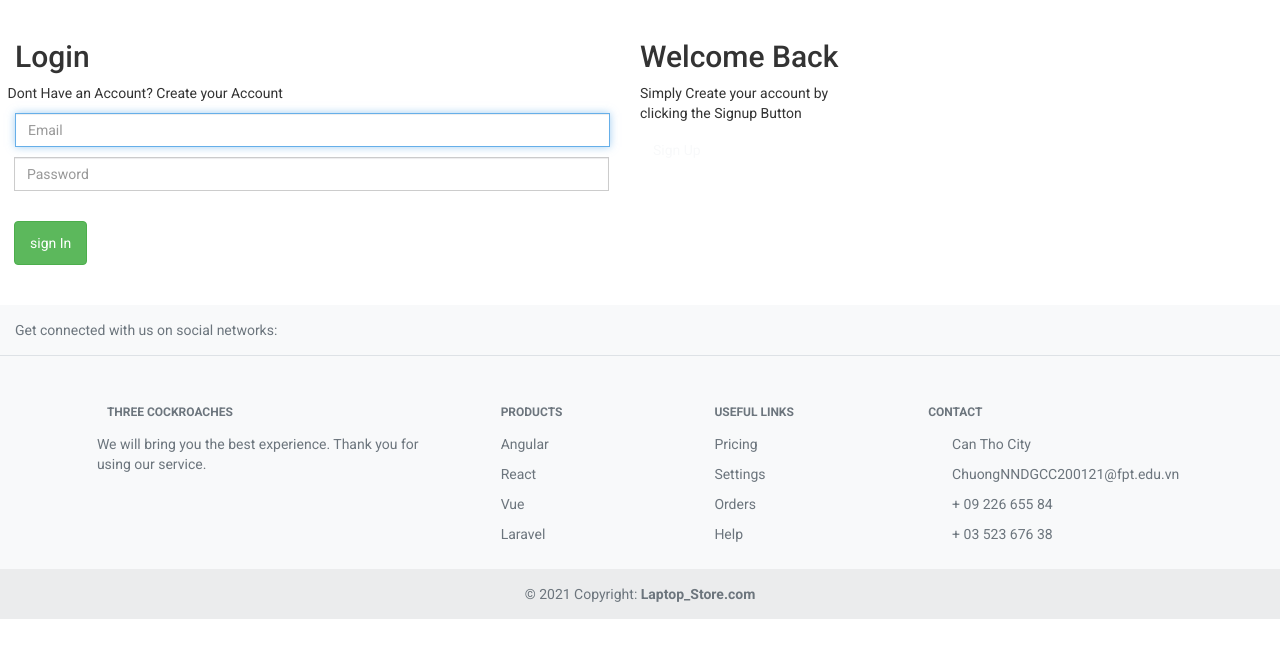
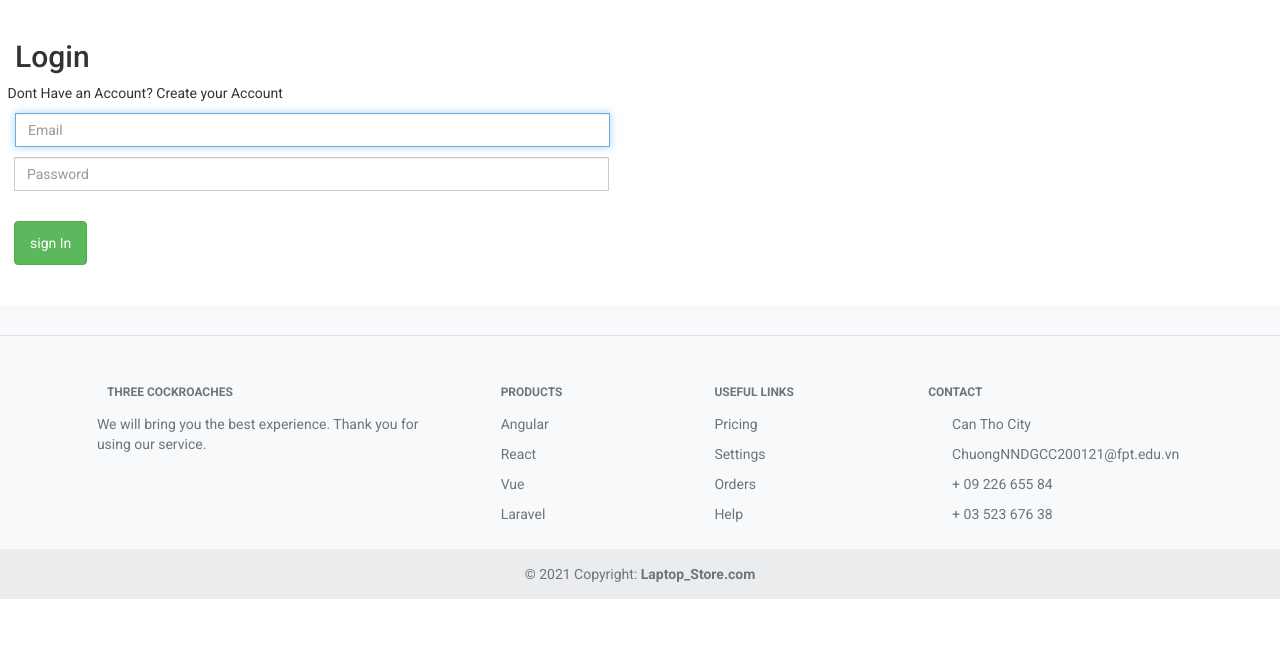
Before and after one commit to lamphat123/laptopstore, a Symfony app: template templates/security/login.html.twig in a window 1280 px wide. Shown: the part 62-720 px from the top of the page. Run offline with Twig, Linux system fonts and the light colour scheme; the template is opened without the code that fills it, so the values that code supplies are empty; some libraries are stand-ins or nearby versions.

Commit message:
Adjust the home page

```diff
--- a/templates/base.html.twig
+++ b/templates/base.html.twig
@@ -81,33 +81,7 @@
   <footer class="text-center text-lg-start bg-light text-muted">
     <!-- Section: Social media -->
     <section class="d-flex justify-content-center justify-content-lg-between p-4 border-bottom">
-      <!-- Left -->
-      <div class="me-5 d-none d-lg-block">
-        <span>Get connected with us on social networks:</span>
-      </div>
-      <!-- Left -->
-      <!-- Right -->
-      <div>
-        <a href="" class="me-4 text-reset">
-          <i class="fab fa-facebook-f"></i>
-        </a>
-        <a href="" class="me-4 text-reset">
-          <i class="fab fa-twitter"></i>
-        </a>
-        <a href="" class="me-4 text-reset">
-          <i class="fab fa-google"></i>
-        </a>
-        <a href="" class="me-4 text-reset">
-          <i class="fab fa-instagram"></i>
-        </a>
-        <a href="" class="me-4 text-reset">
-          <i class="fab fa-linkedin"></i>
-        </a>
-        <a href="" class="me-4 text-reset">
-          <i class="fab fa-github"></i>
-        </a>
-      </div>
-      <!-- Right -->
+
     </section>
     <!-- Section: Social media -->
 
--- a/templates/security/login.html.twig
+++ b/templates/security/login.html.twig
@@ -1,6 +1,7 @@
 {% extends 'base.html.twig' %}
 
-{% block title %}Log in!{% endblock %}
+{% block title %}Log in!
+{% endblock %}
 
 {% block body %}
 	<form method="post">
@@ -10,17 +11,21 @@
 
 		{% if app.user %}
 			<div class="mb-3">
-            You are logged in as {{ app.user.userIdentifier }}, <a href="{{ path('app_logout') }}">Logout</a>
+				You are logged in as
+				{{ app.user.userIdentifier }},
+				<a href="{{ path('app_logout') }}">Logout</a>
 			</div>
 		{% endif %}
-    <body   >
-    <div class="container-fluid" >
+		<body>
+			<div class="container-fluid">
 				<div class=" no-pdding login-box">
 					<div class="row no-margin w-100 bklmj">
 						<div class="col-lg-6 col-md-6 log-det">
 							<h2>Login</h2>
 							<div class="row no-margin past">
-                                <p>Dont Have an Account? <span>Create your Account</span> </p>
+								<p>Dont Have an Account?
+									<span>Create your Account</span>
+								</p>
 							</div>
 							<div class="input-group mb-3">
 								<div class="input-group mb-3">
@@ -30,22 +35,12 @@
 									<input type="password" name="password" placeholder="Password" id="inputPassword" class="form-control" autocomplete="current-password" required>
 								</div>
 
-                            <input type="hidden" name="_csrf_token"
-                                 value="{{ csrf_token('authenticate') }}">
+								<input type="hidden" name="_csrf_token" value="{{ csrf_token('authenticate') }}">
 								<div class="right-bkij mb-3">
 									<br>
 									<button class="btn btn-success btn-round" type="submit">sign In</button>
 								</div>
 								<br>
-
-                            </div>
-
-                        </div>
-                        <div class="col-lg-6 col-md-6 box-de">
-                            <div class="ditk-inf">
-                                <h2 class="w-100">Welcome Back </h2>
-                                <p>Simply Create your account by <br> clicking the Signup Button</p>
-                                <button type="butt" class="btn btn-outline-light">Sign Up</button>
 							</div>
 						</div>
 					</div>
```
Lines whose indentation alone changed are shown as unchanged.
